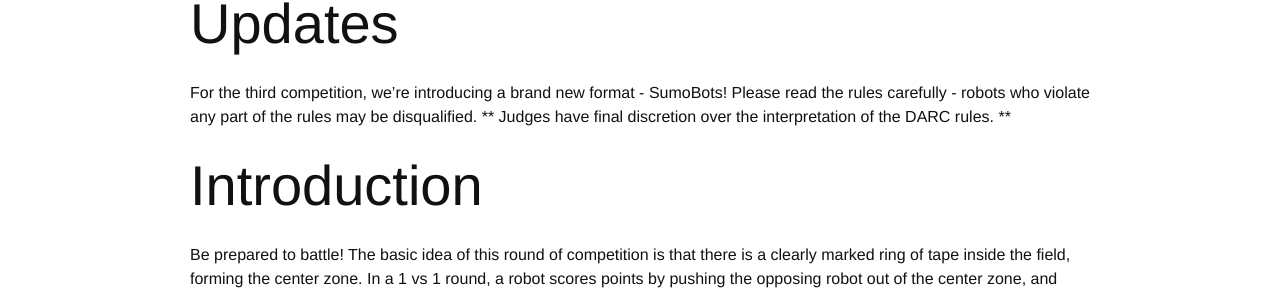
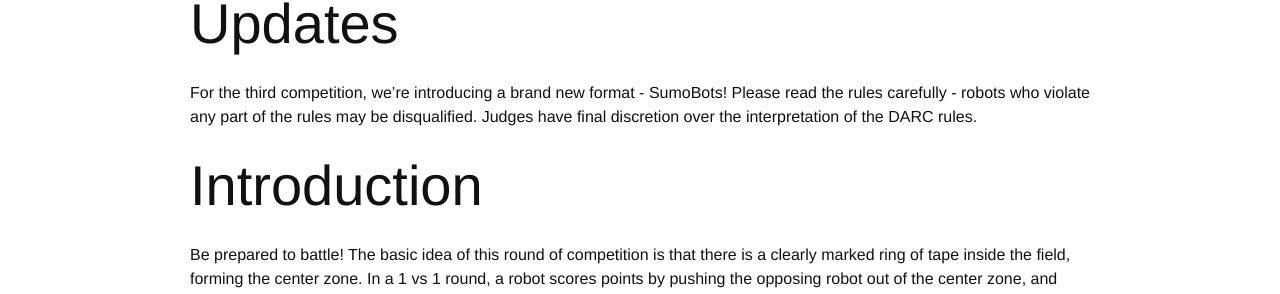
Before and after one commit to jtaylor1029/darc, a Jekyll site: the page built from _posts/2016-01-17-competition-3.md, in a window 1280 px wide and 900 px high, scrolled down 652 px. Shown: the part 176-470 px from the top of the window. Built offline with Jekyll 4.4.1, drawn with Linux system fonts in a browser that asks for light colours.

```diff
--- a/_posts/2016-01-17-competition-3.md
+++ b/_posts/2016-01-17-competition-3.md
@@ -13,7 +13,7 @@ date:   2017-01-17 16:45:20 -0500
 This document outlines the third competiton's rules and scoring.
 
 ## Updates
-For the third competition, we're introducing a brand new format - SumoBots! Please read the rules carefully - robots who violate any part of the rules may be disqualified. ** Judges have final discretion over the interpretation of the DARC rules. **
+For the third competition, we're introducing a brand new format - SumoBots! Please read the rules carefully - robots who violate any part of the rules may be disqualified. Judges have final discretion over the interpretation of the DARC rules.
 
 
 ## Introduction
```
